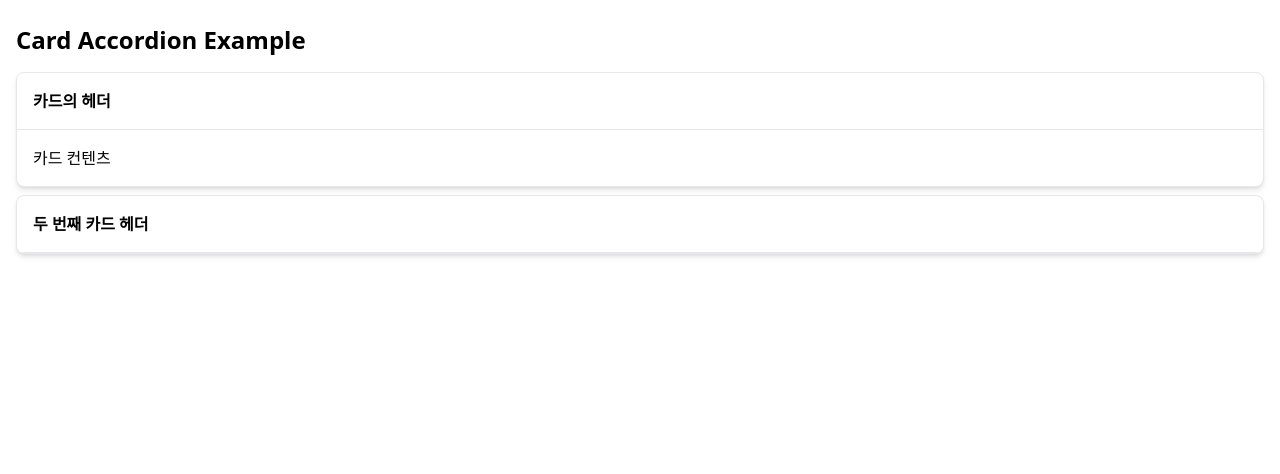
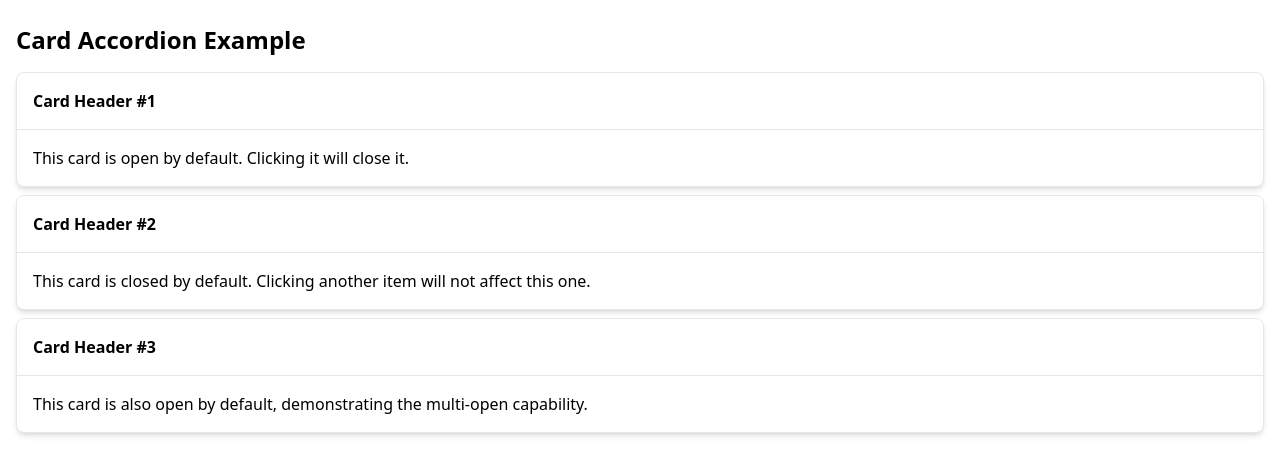
Before and after one commit to Doyage/covid-board, a Next.js app in the folder apps/web/: page /card-accordion-example in a window 1280 px wide. Shown: the top 474 px of the page. Built offline with nearby package versions, Linux system fonts and the light colour scheme.

Commit message:
feat(ui): modify CardAccordion

```diff
--- a/apps/web/app/card-accordion-example/page.tsx
+++ b/apps/web/app/card-accordion-example/page.tsx
@@ -7,18 +7,33 @@ export default function CardAccordionPage() {
     <div className="container mx-auto p-4 pt-6">
       <h1 className="text-2xl font-bold mb-4">Card Accordion Example</h1>
 
-      <CardAccordion defaultOpenId="card-1">
+      <CardAccordion defaultOpenIds={['card-1', 'card-2', 'card-3']}>
         <CardAccordion.Item>
-          <CardAccordion.Header id="card-1">카드의 헤더</CardAccordion.Header>
-          <CardAccordion.Body id="card-1">카드 컨텐츠</CardAccordion.Body>
+          <CardAccordion.Header id="card-1">
+            Card Header #1
+          </CardAccordion.Header>
+          <CardAccordion.Body id="card-1">
+            This card is open by default. Clicking it will close it.
+          </CardAccordion.Body>
         </CardAccordion.Item>
 
         <CardAccordion.Item>
           <CardAccordion.Header id="card-2">
-            두 번째 카드 헤더
+            Card Header #2
           </CardAccordion.Header>
           <CardAccordion.Body id="card-2">
-            두 번째 카드 컨텐츠입니다.
+            This card is closed by default. Clicking another item will not
+            affect this one.
+          </CardAccordion.Body>
+        </CardAccordion.Item>
+
+        <CardAccordion.Item>
+          <CardAccordion.Header id="card-3">
+            Card Header #3
+          </CardAccordion.Header>
+          <CardAccordion.Body id="card-3">
+            This card is also open by default, demonstrating the multi-open
+            capability.
           </CardAccordion.Body>
         </CardAccordion.Item>
       </CardAccordion>
--- a/apps/web/app/src/components/organisms/CardAccordion.tsx
+++ b/apps/web/app/src/components/organisms/CardAccordion.tsx
@@ -4,7 +4,7 @@ import React, { createContext, ReactNode, useContext, useState } from 'react';
 import { Card } from './Card';
 
 interface AccordionContextType {
-  openItemId: string | null;
+  openItemIds: string[];
   toggleItem: (id: string) => void;
 }
 const AccordionContext = createContext<AccordionContextType | undefined>(
@@ -52,8 +52,8 @@ const CardAccordionBody = ({
   id: string;
   children: ReactNode;
 }) => {
-  const { openItemId } = useAccordion();
-  const isOpen = openItemId === id;
+  const { openItemIds } = useAccordion();
+  const isOpen = openItemIds.includes(id);
 
   return (
     <div
@@ -73,18 +73,22 @@ interface CardAccordionProps {
 }
 
 export const CardAccordion: React.FC<{
-  defaultOpenId?: string | null;
+  defaultOpenIds?: string[];
   children: ReactNode;
 }> &
-  CardAccordionProps = ({ children, defaultOpenId = null }) => {
-  const [openItemId, setOpenItemId] = useState<string | null>(defaultOpenId);
+  CardAccordionProps = ({ children, defaultOpenIds = [] }) => {
+  const [openItemIds, setOpenItemIds] = useState<string[]>(defaultOpenIds);
 
   const toggleItem = (id: string) => {
-    setOpenItemId((prevId) => (prevId === id ? null : id));
+    setOpenItemIds((currentIds) =>
+      currentIds.includes(id)
+        ? currentIds.filter((itemId) => itemId !== id)
+        : [...currentIds, id],
+    );
   };
 
   return (
-    <AccordionContext.Provider value={{ openItemId, toggleItem }}>
+    <AccordionContext.Provider value={{ openItemIds, toggleItem }}>
       <div className="space-y-2">{children}</div>
     </AccordionContext.Provider>
   );
```
